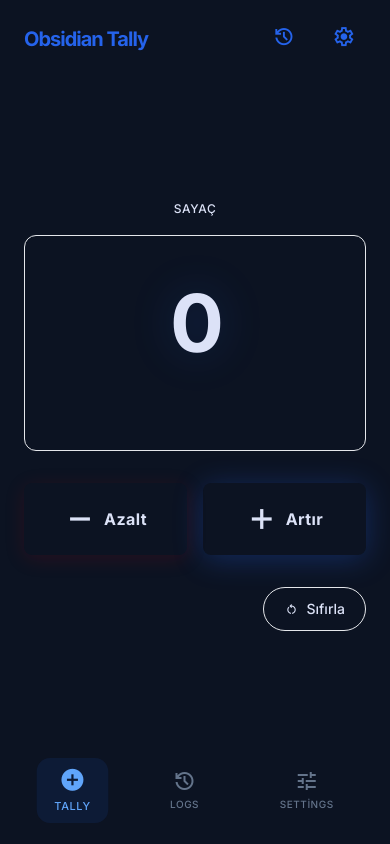
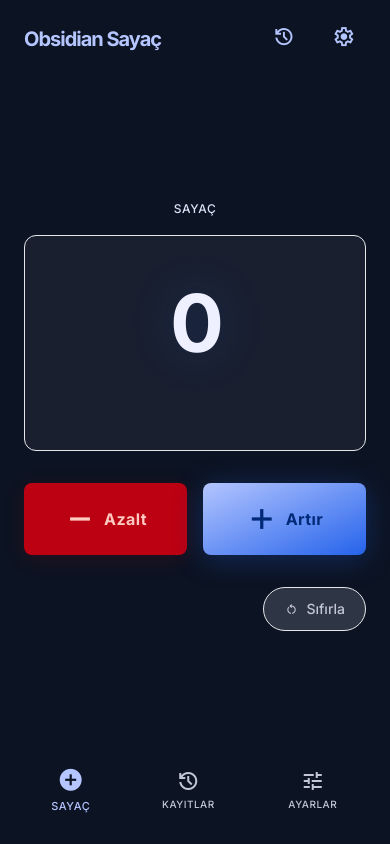
Before and after one commit to hikmetgulsesli/smoke-sayac-26042215, a React (Vite) app: page / in a window 390 px wide. Built offline with nearby package versions, Linux system fonts and the light colour scheme.

Commit message:
feat: QA-FIX-002 - Replace hardcoded colors with design tokens

```diff
--- a/src/App.tsx
+++ b/src/App.tsx
@@ -20,7 +20,7 @@ export default function App() {
 
   if (counter.state.yukleniyor) {
     return (
-      <div className="min-h-screen bg-background text-on-surface">
+      <div className="min-h-screen bg-[var(--color-background)] text-[var(--color-on-surface)]">
         <YuklemeEkrani />
       </div>
     );
@@ -28,14 +28,14 @@ export default function App() {
 
   if (counter.state.hata) {
     return (
-      <div className="min-h-screen bg-background text-on-surface">
+      <div className="min-h-screen bg-[var(--color-background)] text-[var(--color-on-surface)]">
         <HataDurumuEkrani context={counter} />
       </div>
     );
   }
 
   return (
-    <div className="min-h-screen bg-background text-on-surface flex flex-col">
+    <div className="min-h-screen bg-[var(--color-background)] text-[var(--color-on-surface)] flex flex-col">
       <AnaSayacEkrani context={counter} />
       {counter.onayGorunur && <SifirlamaOnayDiyalogu context={counter} />}
     </div>
--- a/src/screens/AnaSayacEkrani.tsx
+++ b/src/screens/AnaSayacEkrani.tsx
@@ -19,30 +19,30 @@ export function AnaSayacEkrani({ context }: AnaSayacEkraniProps) {
   return (
     <>
       {/*  TopAppBar  */}
-      <header className="bg-[#0c1322] docked full-width top-0 z-50">
+      <header className="bg-[var(--color-background)] docked full-width top-0 z-50">
       <div className="flex justify-between items-center w-full px-6 py-4">
       <div className="flex items-center gap-4">
-      <h1 className="font-['Inter'] font-bold tracking-tight text-xl font-black tracking-tighter text-blue-600 dark:text-blue-400">Obsidian Tally</h1>
+      <h1 className="font-headline font-bold tracking-tight text-xl font-black tracking-tighter text-[var(--color-primary)]">Obsidian Sayaç</h1>
       </div>
       <div className="flex items-center gap-4 hidden md:flex">
-      <button aria-label="Tally" className="p-2 text-blue-400 font-bold hover:opacity-80 transition-opacity scale-95 active:scale-90 transition-transform min-h-[44px] min-w-[44px]">
+      <button aria-label="Sayaç" className="p-2 text-[var(--color-primary)] font-bold hover:opacity-80 transition-opacity scale-95 active:scale-90 transition-transform min-h-[44px] min-w-[44px]">
       <span className="material-symbols-outlined" style={{fontVariationSettings: "'FILL' 1"}}>add_circle</span>
       <span className="sr-only">Tally</span>
       </button>
-      <button aria-label="Logs" className="p-2 text-slate-500 hover:opacity-80 transition-opacity scale-95 active:scale-90 transition-transform min-h-[44px] min-w-[44px]">
+      <button aria-label="Kayıtlar" className="p-2 text-[var(--color-on-surface-variant)] hover:opacity-80 transition-opacity scale-95 active:scale-90 transition-transform min-h-[44px] min-w-[44px]">
       <span className="material-symbols-outlined">history</span>
       <span className="sr-only">Logs</span>
       </button>
-      <button aria-label="Settings" className="p-2 text-slate-500 hover:opacity-80 transition-opacity scale-95 active:scale-90 transition-transform min-h-[44px] min-w-[44px]">
+      <button aria-label="Ayarlar" className="p-2 text-[var(--color-on-surface-variant)] hover:opacity-80 transition-opacity scale-95 active:scale-90 transition-transform min-h-[44px] min-w-[44px]">
       <span className="material-symbols-outlined">settings</span>
       <span className="sr-only">Settings</span>
       </button>
       </div>
       <div className="flex items-center gap-4 md:hidden">
-      <button aria-label="Logs" className="p-2 text-blue-600 dark:text-blue-400 hover:opacity-80 transition-opacity scale-95 active:scale-90 transition-transform min-h-[44px] min-w-[44px]">
+      <button aria-label="Kayıtlar" className="p-2 text-[var(--color-primary)] hover:opacity-80 transition-opacity scale-95 active:scale-90 transition-transform min-h-[44px] min-w-[44px]">
       <span className="material-symbols-outlined">history</span>
       </button>
-      <button aria-label="Settings" className="p-2 text-blue-600 dark:text-blue-400 hover:opacity-80 transition-opacity scale-95 active:scale-90 transition-transform min-h-[44px] min-w-[44px]">
+      <button aria-label="Ayarlar" className="p-2 text-[var(--color-primary)] hover:opacity-80 transition-opacity scale-95 active:scale-90 transition-transform min-h-[44px] min-w-[44px]">
       <span className="material-symbols-outlined">settings</span>
       </button>
       </div>
@@ -52,7 +52,7 @@ export function AnaSayacEkrani({ context }: AnaSayacEkraniProps) {
       <main className="flex-grow flex flex-col items-center justify-center px-6 pb-32 pt-8 relative overflow-hidden">
       {/*  Ambient Background Glow  */}
       <div className="absolute inset-0 pointer-events-none flex items-center justify-center">
-      <div className="w-[500px] h-[500px] bg-primary-container/5 rounded-full blur-[100px]"></div>
+      <div className="w-[500px] h-[500px] bg-[var(--color-primary-container)]/5 rounded-full blur-[100px]"></div>
       </div>
       <div className="w-full max-w-md flex flex-col items-center relative z-10">
       {/*  Context Label  */}
@@ -60,14 +60,14 @@ export function AnaSayacEkrani({ context }: AnaSayacEkraniProps) {
       <span className="font-label text-xs font-medium uppercase tracking-[0.05em] text-on-surface-variant/70">Sayaç</span>
       </div>
       {/*  The Counter Monolith  */}
-      <div className="bg-surface-container rounded-xl p-12 w-full flex flex-col items-center justify-center mb-8 relative">
+      <div className="bg-[var(--color-surface-container)] rounded-xl p-12 w-full flex flex-col items-center justify-center mb-8 relative">
       {/*  Ghost border fallback for structural feel  */}
-      <div className="absolute inset-0 border border-outline-variant/15 rounded-xl pointer-events-none"></div>
-      <h2 className="font-display font-bold text-[5rem] leading-none text-on-primary-container tracking-tighter drop-shadow-[0_0_20px_rgba(37,99,235,0.2)]">
+      <div className="absolute inset-0 border border-[var(--color-outline-variant)]/15 rounded-xl pointer-events-none"></div>
+      <h2 className="font-display font-bold text-[5rem] leading-none text-[var(--color-on-primary-container)] tracking-tighter drop-shadow-[0_0_20px_color-mix(in_srgb,var(--color-primary-container)_20%,transparent)]">
         {state.deger}
       </h2>
       <div className="mt-4 opacity-0">
-      <span className="text-sm text-on-surface-variant">Pulse Anchor</span>
+      <span className="text-sm text-[var(--color-on-surface-variant)]">Pulse Anchor</span>
       </div>
       </div>
       {/*  Controls (Asymmetric & Tonal)  */}
@@ -75,13 +75,13 @@ export function AnaSayacEkrani({ context }: AnaSayacEkraniProps) {
       {/*  Primary Actions Grid  */}
       <div className="grid grid-cols-2 gap-4">
       {/*  Azalt (Decrease)  */}
-      <button onClick={decrement} aria-label="Azalt" className="bg-secondary-container text-on-secondary-container rounded-lg py-5 px-6 flex items-center justify-center gap-2 transition-transform hover:brightness-125 active:scale-95 shadow-[0_4px_20px_rgba(187,1,18,0.15)] group relative overflow-hidden cursor-pointer">
+      <button onClick={decrement} aria-label="Azalt" className="bg-[var(--color-secondary-container)] text-[var(--color-on-secondary-container)] rounded-lg py-5 px-6 flex items-center justify-center gap-2 transition-transform hover:brightness-125 active:scale-95 shadow-[0_4px_20px_color-mix(in_srgb,var(--color-secondary-container)_15%,transparent)] group relative overflow-hidden cursor-pointer">
       <div className="absolute inset-0 bg-white/5 opacity-0 group-hover:opacity-100 transition-opacity"></div>
       <span className="material-symbols-outlined text-[2rem]" style={{fontVariationSettings: "'wght' 600"}}>remove</span>
       <span className="font-label font-bold tracking-wide">Azalt</span>
       </button>
       {/*  Artır (Increase)  */}
-      <button onClick={increment} aria-label="Artır" className="bg-gradient-to-br from-primary to-primary-container text-on-primary rounded-lg py-5 px-6 flex items-center justify-center gap-2 transition-transform hover:brightness-110 active:scale-95 shadow-[0_4px_30px_rgba(37,99,235,0.3)] group relative overflow-hidden cursor-pointer">
+      <button onClick={increment} aria-label="Artır" className="bg-gradient-to-br from-[var(--color-primary)] to-[var(--color-primary-container)] text-[var(--color-on-primary)] rounded-lg py-5 px-6 flex items-center justify-center gap-2 transition-transform hover:brightness-110 active:scale-95 shadow-[0_4px_30px_color-mix(in_srgb,var(--color-primary-container)_30%,transparent)] group relative overflow-hidden cursor-pointer">
       <div className="absolute inset-0 bg-white/10 opacity-0 group-hover:opacity-100 transition-opacity"></div>
       <span className="material-symbols-outlined text-[2rem]" style={{fontVariationSettings: "'wght' 600"}}>add</span>
       <span className="font-label font-bold tracking-wide">Artır</span>
@@ -89,7 +89,7 @@ export function AnaSayacEkrani({ context }: AnaSayacEkraniProps) {
       </div>
       {/*  Secondary Action (Off-center/Asymmetric)  */}
       <div className="flex justify-end mt-2">
-      <button onClick={onayDialogunuAc} aria-label="Sıfırla" className="bg-surface-variant text-on-surface-variant rounded-full py-2 px-5 flex items-center gap-2 hover:bg-surface-bright transition-colors text-sm font-medium border border-outline-variant/20 cursor-pointer min-h-[44px] min-w-[44px]">
+      <button onClick={onayDialogunuAc} aria-label="Sıfırla" className="bg-[var(--color-surface-variant)] text-[var(--color-on-surface-variant)] rounded-full py-2 px-5 flex items-center gap-2 hover:bg-[var(--color-surface-bright)] transition-colors text-sm font-medium border border-[var(--color-outline-variant)]/20 cursor-pointer min-h-[44px] min-w-[44px]">
       <span className="material-symbols-outlined text-sm">restart_alt</span>
                               Sıfırla
                           </button>
@@ -98,22 +98,22 @@ export function AnaSayacEkrani({ context }: AnaSayacEkraniProps) {
       </div>
       </main>
       {/*  BottomNavBar (Mobile Only)  */}
-      <nav className="md:hidden bg-[#0c1322]/40 backdrop-blur-xl fixed bottom-0 w-full z-50 shadow-[0_-4px_40px_rgba(37,99,235,0.1)]">
+      <nav className="md:hidden bg-[var(--color-background)]/40 backdrop-blur-xl fixed bottom-0 w-full z-50 shadow-[0_-4px_40px_color-mix(in_srgb,var(--color-primary-container)_10%,transparent)]">
       <div className="fixed bottom-0 left-0 w-full flex justify-around items-center px-4 pb-6 pt-2">
       {/*  Active Tab  */}
-      <button aria-label="Tally" className="flex flex-col items-center justify-center bg-blue-600/10 text-blue-400 rounded-xl px-4 py-2 hover:text-blue-300 transition-colors scale-110 duration-150 ease-out group min-h-[44px] min-w-[44px]">
+      <button aria-label="Sayaç" className="flex flex-col items-center justify-center bg-[var(--color-primary)]/10 text-[var(--color-primary)] rounded-xl px-4 py-2 hover:text-[var(--color-primary-fixed-dim)] transition-colors scale-110 duration-150 ease-out group min-h-[44px] min-w-[44px]">
       <span className="material-symbols-outlined mb-1" style={{fontVariationSettings: "'FILL' 1"}}>add_circle</span>
-      <span className="font-['Inter'] text-[10px] font-medium uppercase tracking-[0.05em]">Tally</span>
+      <span className="font-headline text-[10px] font-medium uppercase tracking-[0.05em]">Sayaç</span>
       </button>
       {/*  Inactive Tab  */}
-      <button aria-label="Logs" className="flex flex-col items-center justify-center text-slate-500 px-4 py-2 hover:text-blue-300 transition-colors group min-h-[44px] min-w-[44px]">
+      <button aria-label="Kayıtlar" className="flex flex-col items-center justify-center text-[var(--color-on-surface-variant)] px-4 py-2 hover:text-[var(--color-primary-fixed-dim)] transition-colors group min-h-[44px] min-w-[44px]">
       <span className="material-symbols-outlined mb-1 transition-transform group-hover:scale-110">history</span>
-      <span className="font-['Inter'] text-[10px] font-medium uppercase tracking-[0.05em]">Logs</span>
+      <span className="font-headline text-[10px] font-medium uppercase tracking-[0.05em]">Kayıtlar</span>
       </button>
       {/*  Inactive Tab  */}
-      <button aria-label="Settings" className="flex flex-col items-center justify-center text-slate-500 px-4 py-2 hover:text-blue-300 transition-colors group min-h-[44px] min-w-[44px]">
+      <button aria-label="Ayarlar" className="flex flex-col items-center justify-center text-[var(--color-on-surface-variant)] px-4 py-2 hover:text-[var(--color-primary-fixed-dim)] transition-colors group min-h-[44px] min-w-[44px]">
       <span className="material-symbols-outlined mb-1 transition-transform group-hover:scale-110">tune</span>
-      <span className="font-['Inter'] text-[10px] font-medium uppercase tracking-[0.05em]">Settings</span>
+      <span className="font-headline text-[10px] font-medium uppercase tracking-[0.05em]">Ayarlar</span>
       </button>
       </div>
       </nav>
```
Also changed, not shown: src/screens/HataDurumuEkrani.tsx (+11 -11 lines), src/screens/SifirlamaOnayDiyalogu.tsx (+12 -12 lines), src/screens/YuklemeEkrani.tsx (+6 -6 lines), 1 other file (tests, documents, lock files or other folders).
